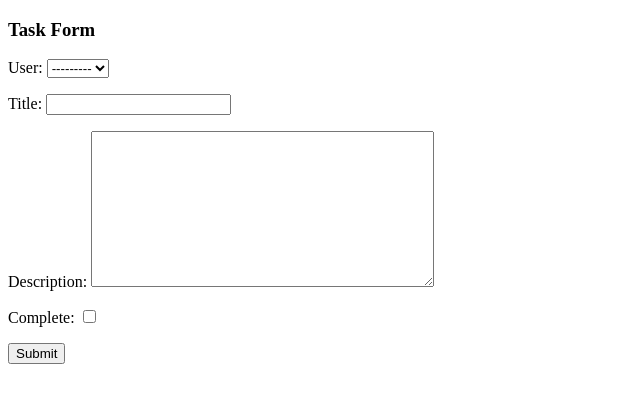
After one commit to IsabelWen/ToDoList, a Django app: page /create-task/ in a window 1280 px wide. The commit adds this page. Shown: the top 403 px of the page, without its empty margins (0-640 px from the left). Run offline with Django 4.2, Linux system fonts and the light colour scheme; data comes from the database, SQL or seed files in the repository; both versions use the stored data as it was after the commit.

Commit message:
Create create-task template

```diff
--- /dev/null
+++ b/todolist/base/templates/base/task_form.html
@@ -0,0 +1,16 @@
+<!DOCTYPE html>
+<html lang="en">
+<head>
+    <meta charset="UTF-8">
+    <meta name="viewport" content="width=device-width, initial-scale=1.0">
+    <title>Create Task</title>
+</head>
+<body>
+    <h3>Task Form</h3>
+    <form method="POST" action="">
+        {% csrf_token %}
+        {{form.as_p}}
+        <input type="submit" value="Submit">
+    </form>
+</body>
+</html>
--- a/todolist/base/templates/base/todolist.html
+++ b/todolist/base/templates/base/todolist.html
@@ -7,6 +7,7 @@
 </head>
 <body>
     <h1>To-Do List</h1>
+    <a href="{% url 'create-task' %}">Add Task</a>
     <table>
         <tr>
             <th>Tasks</th>
--- a/todolist/base/urls.py
+++ b/todolist/base/urls.py
@@ -1,7 +1,8 @@
 from django.urls import path
-from .views import ToDoList, TaskDetails
+from .views import ToDoList, TaskDetails, CreateTask
 
 urlpatterns = [
     path('', ToDoList.as_view(), name='todo'),
     path('task/<int:pk>', TaskDetails.as_view(), name='task'),
+    path('create-task/', CreateTask.as_view(), name='create-task'),
 ]
--- a/todolist/base/views.py
+++ b/todolist/base/views.py
@@ -1,6 +1,11 @@
+# Django imports
 from django.shortcuts import render
 from django.views.generic.list import ListView
 from django.views.generic.detail import DetailView
+from django.views.generic.edit import CreateView
+from django.urls import reverse_lazy
+
+# Model import
 from .models import Task
 
 class ToDoList(ListView):
@@ -12,3 +17,9 @@ class TaskDetails(DetailView):
     model = Task
     context_object_name = 'task'
     template_name = 'base/task.html'
+
+class CreateTask(CreateView):
+    model = Task
+    fields  = '__all__'
+    success_url = reverse_lazy('todo')
+    #template_name =
```
Also changed, not shown: todolist/db.sqlite3.
